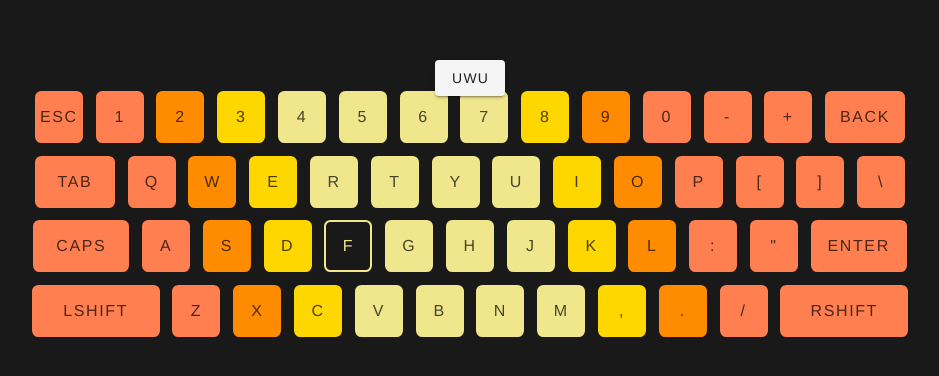
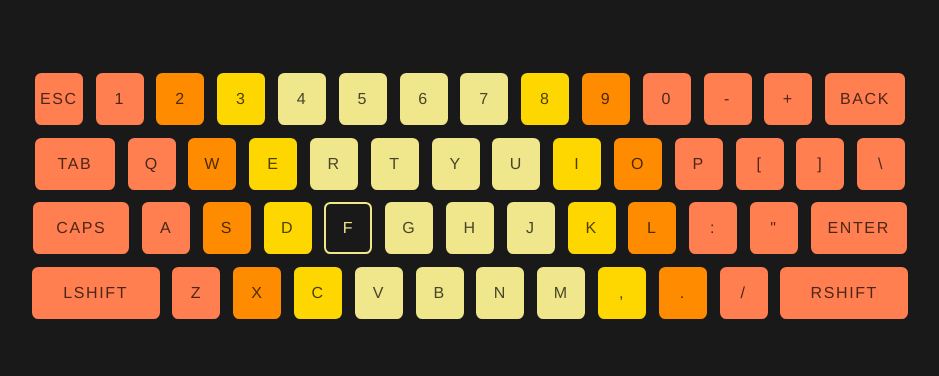
Before and after one commit to jacoburantowka/keyboard-hero, a Vue app: page / in a window 1280 px wide. Shown: the part 204-580 px from the top of the page, without its empty margins (170-1109 px from the left). Built offline with nearby package versions, Linux system fonts and the light colour scheme.

Commit message:
Clean up

```diff
--- a/src/components/KeyboardRow.vue
+++ b/src/components/KeyboardRow.vue
@@ -88,6 +88,7 @@ li {
   animation: vibrate-1 0.5s linear infinite both;
 }
 
+
 /* ANIMATIONS */
 /* ----------------------------------------------
  * Generated by Animista on 2021-9-8 22:6:31
@@ -153,4 +154,6 @@ li {
     transform: translate(0);
   }
 }
+
+
 </style>
--- a/src/views/KeyboardHero.vue
+++ b/src/views/KeyboardHero.vue
@@ -1,6 +1,5 @@
 <template>
     <v-container class="keyboard">
-      <v-btn @click="changeKeyboardLayout()">UwU</v-btn>
       <KeyboardRow :row="TopRow" :current-key="currentKey"/>
       <KeyboardRow :row="UpperRow" :current-key="currentKey"/>
       <KeyboardRow :row="LowerRow" :current-key="currentKey"/>
@@ -9,9 +8,7 @@
 </template>
 
 <script>
-// eslint-disable-next-line no-unused-vars
 import QWERTY_keyboardContent from '../static/QWERTY_keyboardContent.json'
-import AZERTY_keyboardContent from '../static/AZERTY_keyboardContent.json'
 import KeyboardRow from "../components/KeyboardRow";
 
 export default {
@@ -60,13 +57,6 @@ export default {
     },
     setRandomKey () {
       this.currentKey = this.targetableKeys[this.getRandomNumber(0, this.targetableKeys.length - 1)]
-    },
-    changeKeyboardLayout () {
-      if (this.currentLayout === QWERTY_keyboardContent) {
-        this.currentLayout = AZERTY_keyboardContent
-      } else if (this.currentLayout === AZERTY_keyboardContent) {
-        this.currentLayout = QWERTY_keyboardContent
-      }
     }
   },
   watch: {
```
